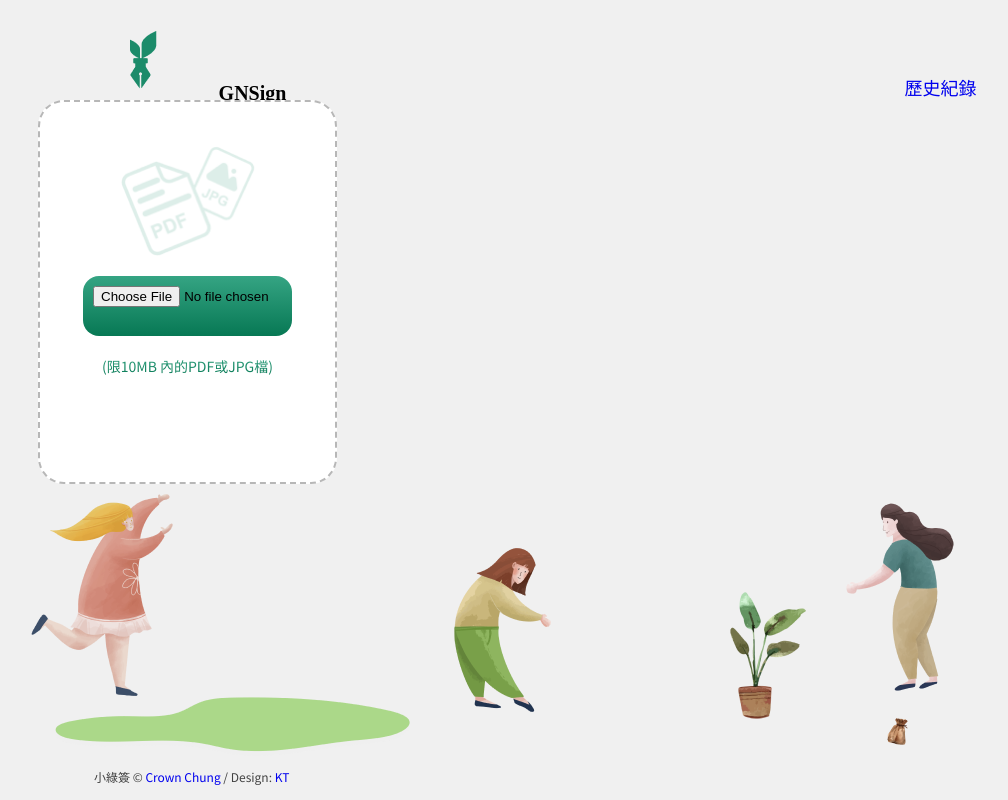
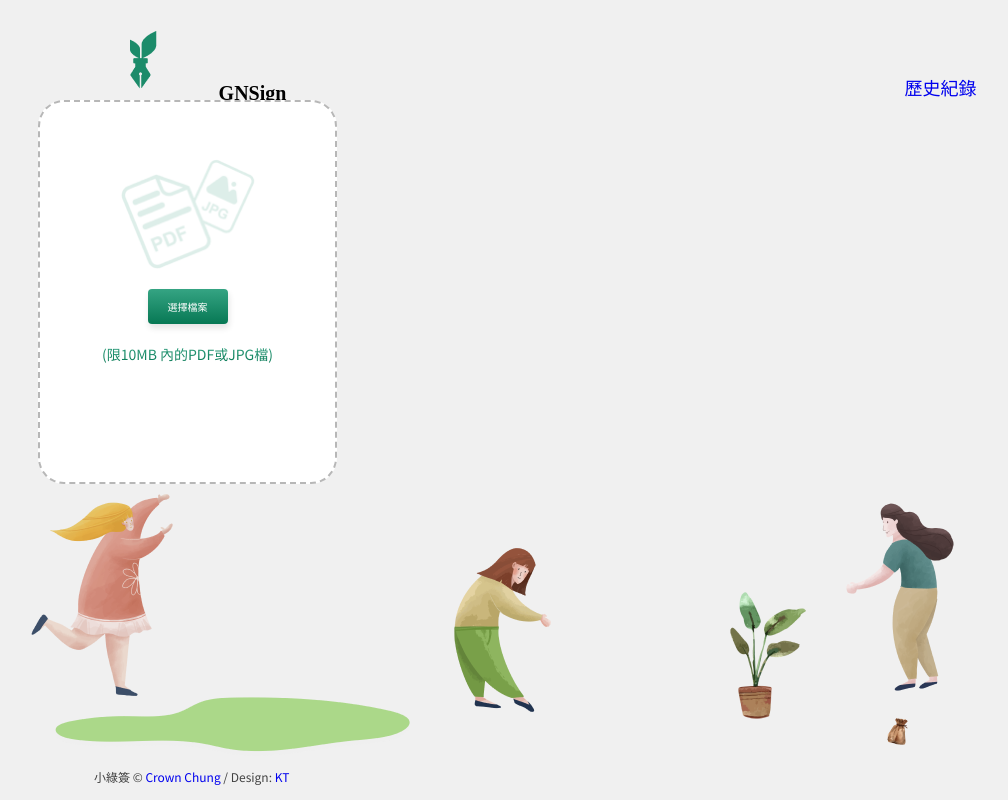
Before and after one commit to andychung0214/the-f2e-fourth-week2, an Angular app: page / in a window 1280 px wide. Shown: the whole page, without its empty margins (0-1008 px from the left). Built offline with nearby package versions, Linux system fonts and the light colour scheme; what ngx-lottie would draw is missing.

Commit message:
update fileupload style

```diff
--- a/src/app/home/home.component.html
+++ b/src/app/home/home.component.html
@@ -15,7 +15,11 @@
 
   <img src="assets/images/m-pdf-jpg.png" alt="">
 
-  <input class="selectFile" type="file" value="選擇檔案">
+<div class="fileUpload">
+
+  <label for="selectFile">選擇檔案</label>
+  <input id="selectFile" class="selectFile" type="file">
+</div>
   <h3>(限10MB 內的PDF或JPG檔)</h3>
 
 </div>
--- a/src/app/home/home.component.scss
+++ b/src/app/home/home.component.scss
@@ -188,3 +188,32 @@ h3 {
   bottom: 4.05%;
   z-index: -4;
 }
+
+
+.fileUpload {
+  position: relative;
+    display: inline-block;
+    cursor: pointer;
+}
+
+.fileUpload label {
+  display: block;
+    padding: 1em 2em;
+    color: #fff;
+    background: linear-gradient(180deg,#35a483,#077854);
+    box-shadow: 1px 4px 6px rgb(0 0 0 / 11%);
+    border-radius: 16px;
+    border-radius: 0.4em;
+}
+
+.fileUpload #selectFile {
+  position: absolute;
+  left: 0;
+  top: 0;
+  right: 0;
+  bottom: 0;
+  font-size: 1;
+  width: 0;
+  height: 100%;
+  opacity: 0;
+}
```
